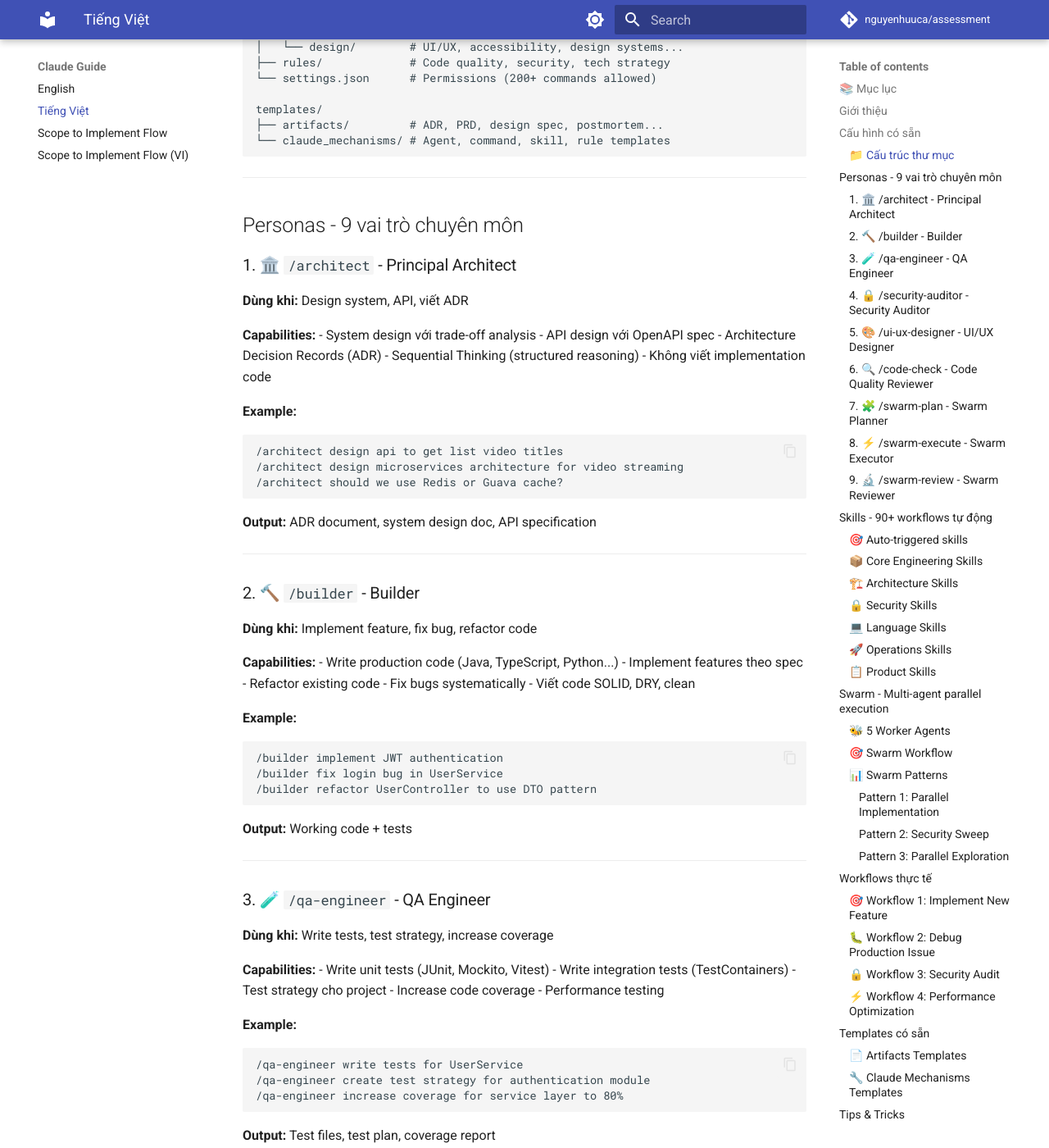
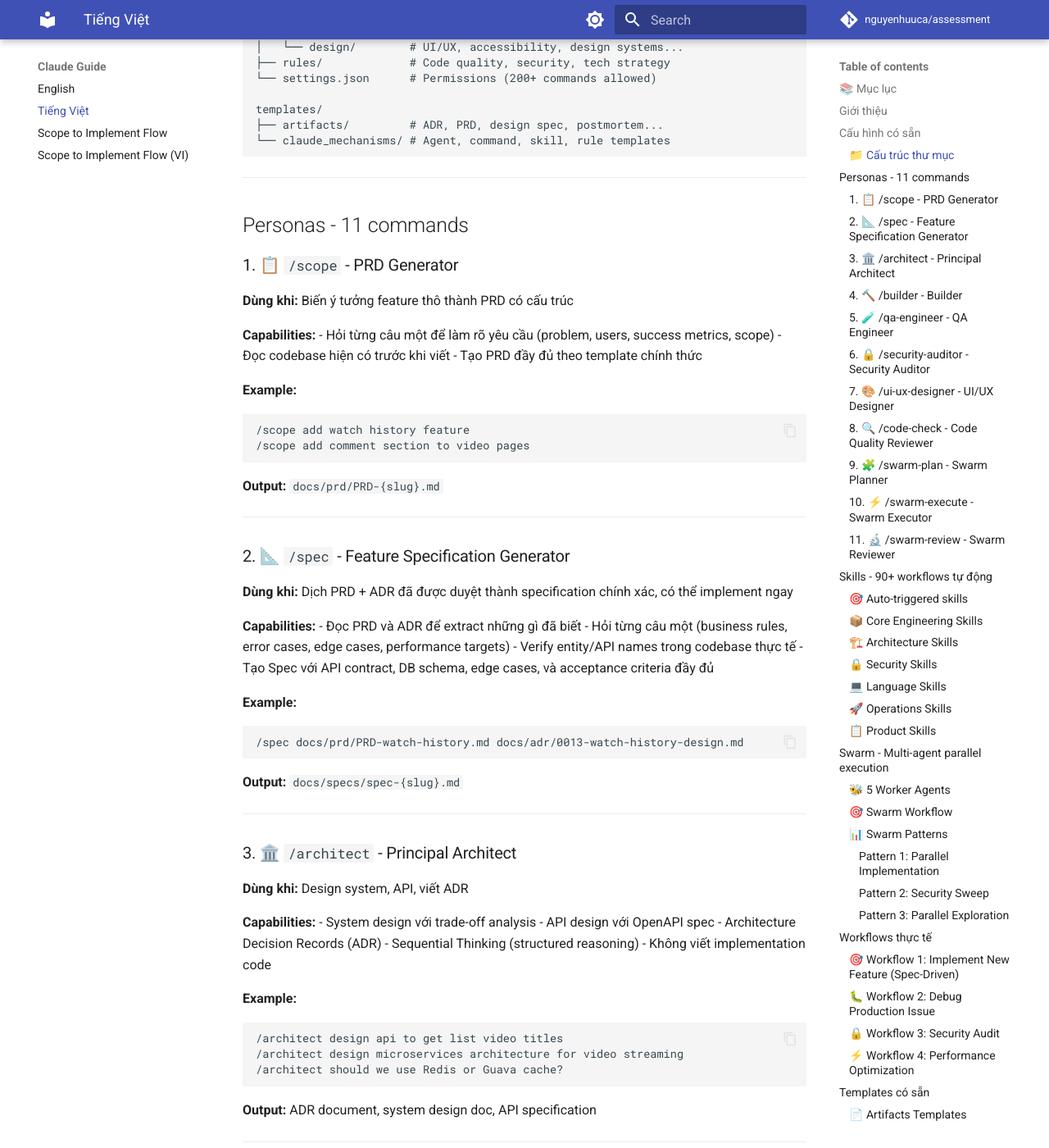
Before and after one commit to nguyenhuuca/assessment, an MkDocs documentation site: the page built from docs/claude-guide-vi.md, in a window 1280 px wide and 1400 px high, scrolled down 1317 px. Shown: the whole window at 82% size. Built offline with MkDocs 1.6.1 and Material for MkDocs 9.7.7, drawn with Linux system fonts in a browser that asks for light colours; comment, search, counter and statistics services are not loaded; some of the changed text lies outside the part shown.

Commit message:
docs: add /scope and /spec commands to Claude Guide (EN + VI)
- Add /scope and /spec as commands 1 and 2 (total: 11 commands)
- Renumber existing personas 1-9 → 3-11
- Update Workflow 1 to spec-driven flow (scope→architect→spec→swarm-plan→execute)
- Add spec.template.md to templates table
- Update Quick Reference table with /scope, /spec, /swarm-plan entries
- Update last updated date

Co-Authored-By: Claude Sonnet 4.6 <noreply@anthropic.com>

````diff
--- a/docs/claude-guide-vi.md
+++ b/docs/claude-guide-vi.md
@@ -8,7 +8,7 @@
 
 1. [Giới thiệu](#giới-thiệu)
 2. [Cấu hình có sẵn](#cấu-hình-có-sẵn)
-3. [Personas - 9 vai trò chuyên môn](#personas---9-vai-trò-chuyên-môn)
+3. [Personas - 11 commands](#personas---11-commands)
 4. [Skills - 90+ workflows tự động](#skills---90-workflows-tự-động)
 5. [Swarm - Multi-agent parallel execution](#swarm---multi-agent-parallel-execution)
 6. [Workflows thực tế](#workflows-thực-tế)
@@ -22,7 +22,7 @@
 Project này đã được config sẵn với **Claude Code Framework** - một hệ thống AI assistant mạnh mẽ giúp:
 
 - ✅ **Tự động load skills** phù hợp với context
-- ✅ **9 personas chuyên môn** (architect, builder, security, QA...)
+- ✅ **11 commands chuyên môn** (scope, spec, architect, builder, security, QA...)
 - ✅ **90+ workflows** cho mọi task development
 - ✅ **Multi-agent swarm** để execute task song song
 - ✅ **Templates** cho ADR, PRD, design docs...
@@ -55,9 +55,47 @@ templates/
 
 ---
 
-## Personas - 9 vai trò chuyên môn
+## Personas - 11 commands
 
-### 1. 🏛️ `/architect` - Principal Architect
+### 1. 📋 `/scope` - PRD Generator
+
+**Dùng khi:** Biến ý tưởng feature thô thành PRD có cấu trúc
+
+**Capabilities:**
+- Hỏi từng câu một để làm rõ yêu cầu (problem, users, success metrics, scope)
+- Đọc codebase hiện có trước khi viết
+- Tạo PRD đầy đủ theo template chính thức
+
+**Example:**
+```
+/scope add watch history feature
+/scope add comment section to video pages
+```
+
+**Output:** `docs/prd/PRD-{slug}.md`
+
+---
+
+### 2. 📐 `/spec` - Feature Specification Generator
+
+**Dùng khi:** Dịch PRD + ADR đã được duyệt thành specification chính xác, có thể implement ngay
+
+**Capabilities:**
+- Đọc PRD và ADR để extract những gì đã biết
+- Hỏi từng câu một (business rules, error cases, edge cases, performance targets)
+- Verify entity/API names trong codebase thực tế
+- Tạo Spec với API contract, DB schema, edge cases, và acceptance criteria đầy đủ
+
+**Example:**
+```
+/spec docs/prd/PRD-watch-history.md docs/adr/0013-watch-history-design.md
+```
+
+**Output:** `docs/specs/spec-{slug}.md`
+
+---
+
+### 3. 🏛️ `/architect` - Principal Architect
 
 **Dùng khi:** Design system, API, viết ADR
 
@@ -207,7 +245,7 @@ templates/
 
 ---
 
-### 8. ⚡ `/swarm-execute` - Swarm Executor
+### 10. ⚡ `/swarm-execute` - Swarm Executor
 
 **Dùng khi:** Execute task với multiple agents song song
 
@@ -226,7 +264,7 @@ templates/
 
 ---
 
-### 9. 🔬 `/swarm-review` - Swarm Reviewer
+### 11. 🔬 `/swarm-review` - Swarm Reviewer
 
 **Dùng khi:** Multi-perspective code review
 
@@ -401,25 +439,31 @@ Fast parallel search → Complete results
 
 ## Workflows thực tế
 
-### 🎯 Workflow 1: Implement New Feature
+### 🎯 Workflow 1: Implement New Feature (Spec-Driven)
 
 ```bash
-# Step 1: Design (Architect)
-/architect design video recommendation API
+# Step 1: Scope — làm rõ yêu cầu, tạo PRD
+/scope add video recommendation feature
 
-# Step 2: Plan (Swarm)
-/swarm-plan implement video recommendation
+# Step 2: Architect — quyết định kỹ thuật, tạo ADR
+/architect docs/prd/PRD-video-recommendation.md
 
-# Step 3: Execute (Swarm)
-/swarm-execute implement video recommendation
+# Step 3: Spec — behavior contract chính xác, tạo Spec
+/spec docs/prd/PRD-video-recommendation.md docs/adr/NNNN-video-recommendation.md
 
-# Step 4: Test (QA)
+# Step 4: Plan — chia task từ Spec
+/swarm-plan docs/specs/spec-video-recommendation.md
+
+# Step 5: Execute (Swarm)
+/swarm-execute docs/plans/plan-video-recommendation.md
+
+# Step 6: Test (QA)
 /qa-engineer write tests for RecommendationService
 
-# Step 5: Security (Security Auditor)
+# Step 7: Security (Security Auditor)
 /security-auditor review recommendation feature
 
-# Step 6: Review (Code Check)
+# Step 8: Review (Code Check)
 /code-check review recommendation module
 ```
 
@@ -498,15 +542,16 @@ Located in `templates/artifacts/`:
 
 | Template | Use case | Command |
 |----------|----------|---------|
-| **adr.template.md** | Architecture Decision Record | `/architect design ...` |
+| **prd.template.md** | Product Requirements Document | `/scope ...` |
+| **adr.template.md** | Architecture Decision Record | `/architect ...` |
+| **spec.template.md** | Feature Specification | `/spec ...` |
+| **plan.template.md** | Implementation plan | `/swarm-plan ...` |
 | **design_spec.template.md** | Design specification | `/architect design ...` |
-| **prd.template.md** | Product Requirements | Write PRD for ... |
 | **pr_faq.template.md** | Press Release FAQ | Write PR-FAQ for ... |
 | **roadmap.template.md** | Execution roadmap | Create roadmap for ... |
 | **postmortem.template.md** | Incident postmortem | Write postmortem for ... |
 | **security_audit.template.md** | Security audit report | `/security-auditor review ...` |
 | **system_design.template.md** | System design doc | `/architect design system ...` |
-| **plan.template.md** | Implementation plan | `/swarm-plan ...` |
 
 ### 🔧 Claude Mechanisms Templates
 
@@ -647,9 +692,12 @@ https://github.com/anthropics/claude-code/issues
 
 | Command | Purpose | Output |
 |---------|---------|--------|
-| `/architect design ...` | System/API design | ADR, design doc |
-| `/builder implement ...` | Code implementation | Working code |
-| `/qa-engineer test ...` | Write tests | Test files |
+| `/scope ...` | Scope ý tưởng thành PRD | `docs/prd/PRD-{slug}.md` |
+| `/architect ...` | Quyết định kiến trúc | `docs/adr/NNNN-{slug}.md` |
+| `/spec ...` | Feature specification | `docs/specs/spec-{slug}.md` |
+| `/swarm-plan ...` | Chia task breakdown | `docs/plans/plan-{slug}.md` |
+| `/builder implement ...` | Implement code | Working code |
+| `/qa-engineer test ...` | Viết tests | Test files |
 | `/security-auditor review ...` | Security audit | Audit report |
 | `/code-check review ...` | Code quality | Quality report |
 | `/swarm-execute ...` | Parallel execution | Feature complete |
````
Also changed, not shown: other parts of docs/claude-guide-vi.md (+7 -7 lines), docs/claude-guide-en.md (+75 -27 lines).
